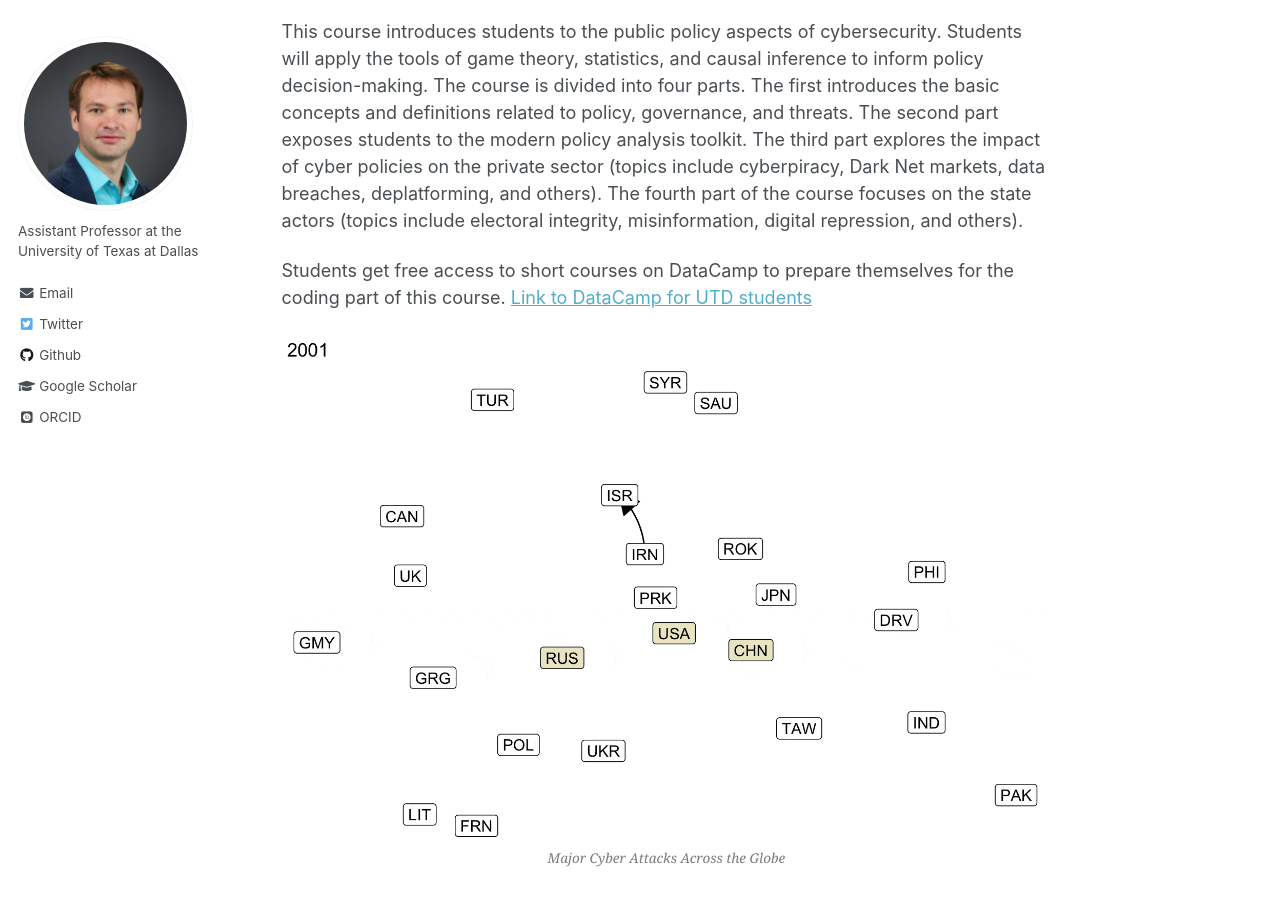
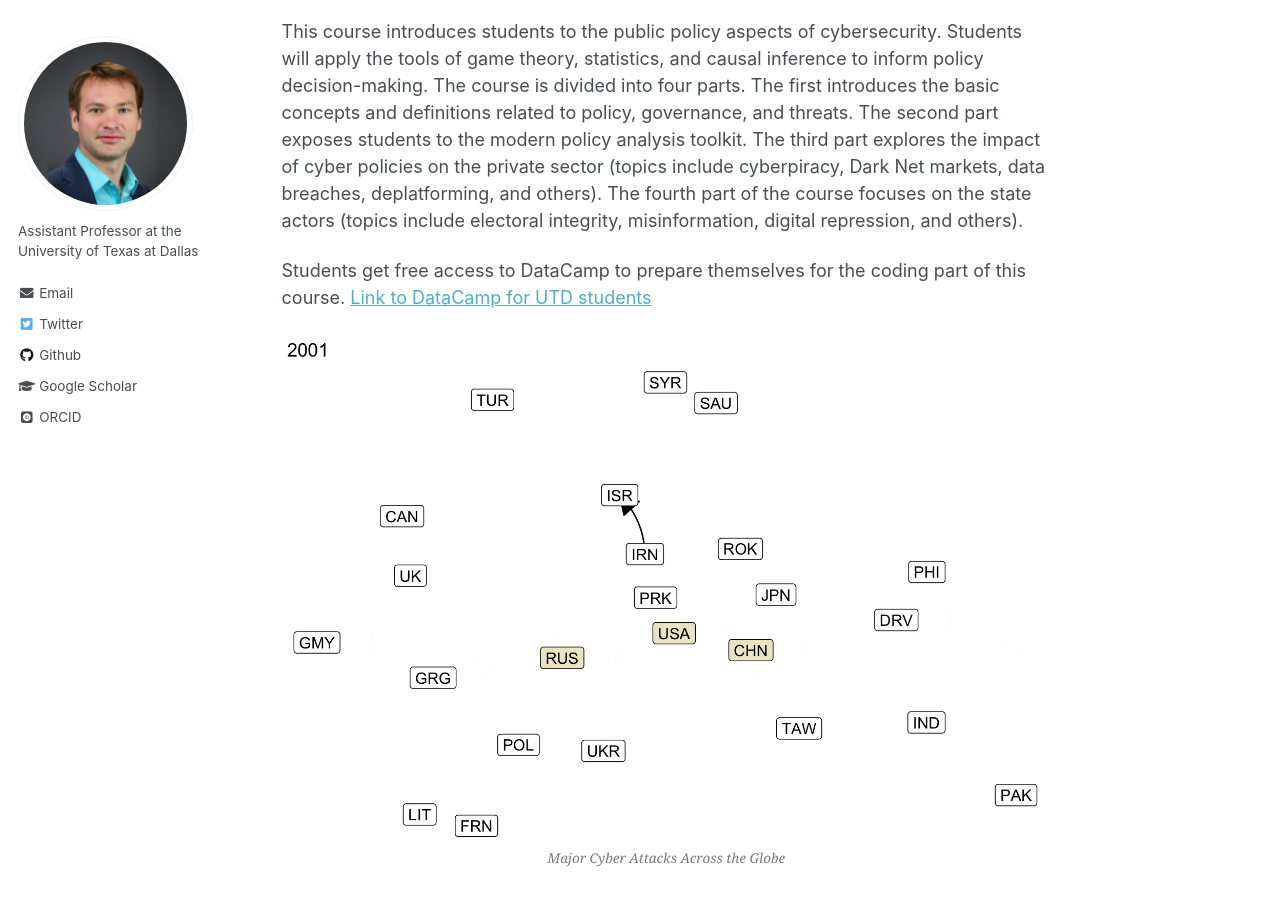
Before and after one commit to egorina/egorina.github.io, a Jekyll site: the page built from _pages/teaching.md, in a window 1280 px wide and 900 px high, scrolled down 305 px. Built offline with Jekyll 4.4.1, drawn with Linux system fonts in a browser that asks for light colours; some web fonts are replaced; comment, search, counter and statistics services are not loaded.

Commit message:
Update teaching.md

```diff
--- a/_pages/teaching.md
+++ b/_pages/teaching.md
@@ -15,7 +15,7 @@ redirect_from:
 
 This course introduces students to the public policy aspects of cybersecurity. Students will apply the tools of game theory, statistics, and causal inference to inform policy decision-making. The course is divided into four parts. The first introduces the basic concepts and definitions related to policy, governance, and threats. The second part exposes students to the modern policy analysis toolkit. The third part explores the impact of cyber policies on the private sector (topics include cyberpiracy, Dark Net markets, data breaches, deplatforming, and others). The fourth part of the course focuses on the state actors (topics include electoral integrity, misinformation, digital repression, and others).
 
-Students get free access to short courses on DataCamp to prepare themselves for the coding part of this course. [Link to DataCamp for UTD students](https://app.datacamp.com/groups/cyber-security-policy/)
+Students get free access to DataCamp to prepare themselves for the coding part of this course. [Link to DataCamp for UTD students](https://app.datacamp.com/groups/cyber-security-policy/)
 
 <center>
 <img src="https://asobolev.com/files/figs/major-cyber-attacks.gif" style="height:500%;">
@@ -29,7 +29,6 @@ Students get free access to short courses on DataCamp to prepare themselves for
   * *PLSC-455* Big Data, AI, and Russian Politics [Class Website](https://yale.instructure.com/courses/60670)
 
 This cross-disciplinary seminar focuses on two broad questions. First: how do politicians use new technologies to influence politics? Second: how do scholars use new technologies to study politics? It uses Russia as a laboratory to explore these questions. The course consists of four parts. It starts with a review of contemporary Russia and pays attention to the quantitative studies of its economy and politics. Next, the course provides a non-technical introduction to Big Data and AI algorithms. Finally, it outlines the applications of the new technologies to the study of Russian politics.
-
 
 **Yale University**, ***Department of Political Science***
 
```
